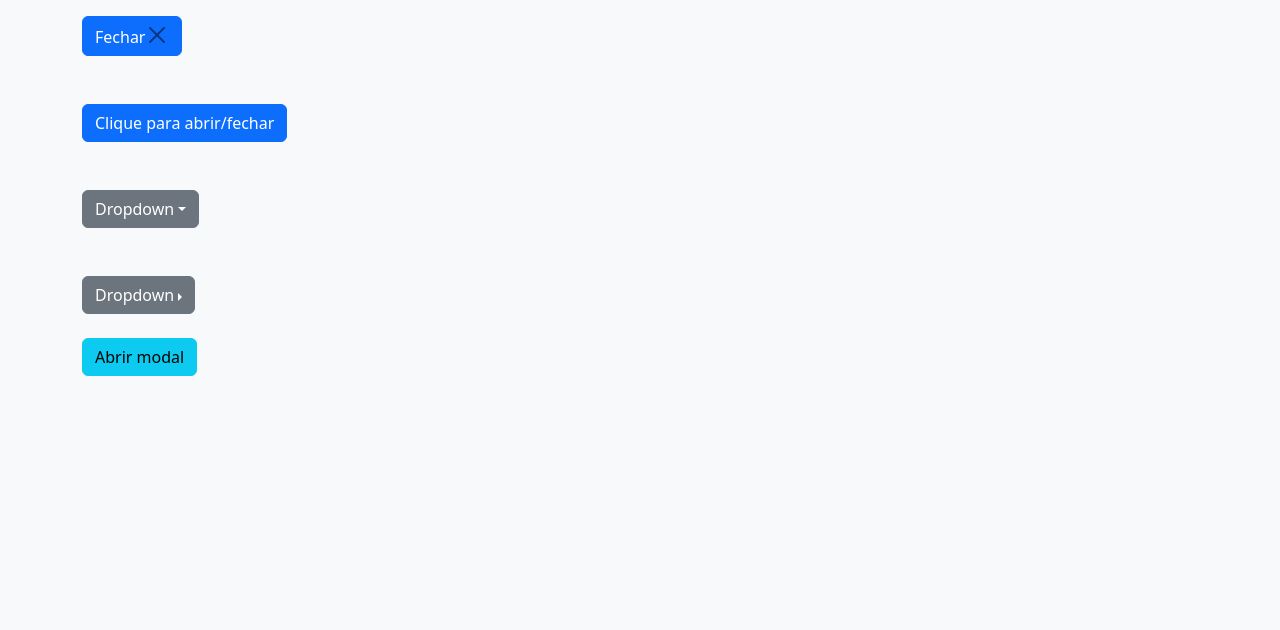
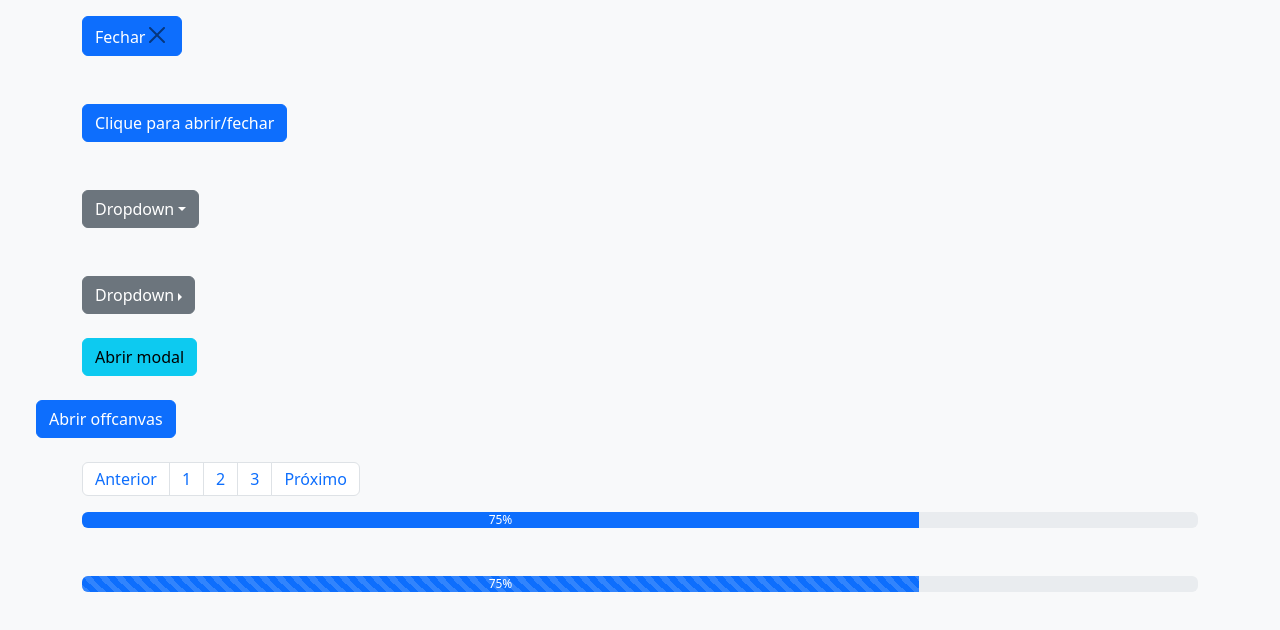
Before and after one commit to denisrodrigues-ita/cursobootstrapfive, a React (Vite) app: page /accordion in a window 1280 px wide. Shown: the part 4134-4764 px from the top of the page. Built offline with nearby package versions, Linux system fonts and the light colour scheme.

Commit message:
progress

```diff
--- a/src/pages/Accordion/index.jsx
+++ b/src/pages/Accordion/index.jsx
@@ -348,12 +348,12 @@ const Accordion = () => {
       </div>
 
       {/* Slider */}
-      <div class="container mb-4">
-        <div class="col-8">
-          <div id="carousel" class="carousel slide" data-bs-ride="carousel">
-            <div class="carousel-indicators">
+      <div className="container mb-4">
+        <div className="col-8">
+          <div id="carousel" className="carousel slide" data-bs-ride="carousel">
+            <div className="carousel-indicators">
               <button
-                class="active"
+                className="active"
                 type="button"
                 data-bs-target="#carousel"
                 data-bs-slide-to="0"
@@ -375,27 +375,27 @@ const Accordion = () => {
                 aria-label="Slide 3"
               ></button>
             </div>
-            <div class="carousel-inner">
-              <div class="carousel-item active" id="carousel-item-1">
+            <div className="carousel-inner">
+              <div className="carousel-item active" id="carousel-item-1">
                 <img
                   src="https://via.placeholder.com/300"
-                  class="d-block w-100"
+                  className="d-block w-100"
                   alt="minha imagem"
                 />
-                <div class="carousel-caption">
+                <div className="carousel-caption">
                   <h5>First slide label</h5>
                   <p>
                     Some representative placeholder content for the first slide.
                   </p>
                 </div>
               </div>
-              <div class="carousel-item" id="carousel-item-2">
+              <div className="carousel-item" id="carousel-item-2">
                 <img
                   src="https://via.placeholder.com/300"
-                  class="d-block w-100"
+                  className="d-block w-100"
                   alt="minha imagem"
                 />
-                <div class="carousel-caption">
+                <div className="carousel-caption">
                   <h5>Second slide label</h5>
                   <p>
                     Some representative placeholder content for the second
@@ -403,13 +403,13 @@ const Accordion = () => {
                   </p>
                 </div>
               </div>
-              <div class="carousel-item" id="carousel-item-3">
+              <div className="carousel-item" id="carousel-item-3">
                 <img
                   src="https://via.placeholder.com/300"
-                  class="d-block w-100"
+                  className="d-block w-100"
                   alt="minha imagem"
                 />
-                <div class="carousel-caption">
+                <div className="carousel-caption">
                   <h5>Third slide label</h5>
                   <p>
                     Some representative placeholder content for the third slide.
@@ -418,35 +418,35 @@ const Accordion = () => {
               </div>
             </div>
             <button
-              class="carousel-control-prev"
+              className="carousel-control-prev"
               type="button"
               data-bs-target="#carousel"
               data-bs-slide="prev"
             >
               <span
-                class="carousel-control-prev-icon"
+                className="carousel-control-prev-icon"
                 aria-hidden="true"
               ></span>
-              <span class="visually-hidden">Previous</span>
+              <span className="visually-hidden">Previous</span>
             </button>
             <button
-              class="carousel-control-next"
+              className="carousel-control-next"
               type="button"
               data-bs-target="#carousel"
               data-bs-slide="next"
             >
               <span
-                class="carousel-control-next-icon"
+                className="carousel-control-next-icon"
                 aria-hidden="true"
               ></span>
-              <span class="visually-hidden">Next</span>
+              <span className="visually-hidden">Next</span>
             </button>
           </div>
         </div>
       </div>
 
       {/* close button */}
-      <div class="container">
+      <div className="container">
         <p>
           Clique para fechar{" "}
           <button
@@ -455,7 +455,7 @@ const Accordion = () => {
             aria-label="Close"
           ></button>
         </p>
-        <a href="#" class="btn btn-primary">
+        <a href="#" className="btn btn-primary">
           Fechar
           <button
             className="btn-close"
@@ -466,7 +466,7 @@ const Accordion = () => {
       </div>
 
       {/* Collapse */}
-      <div class="container mt-5">
+      <div className="container mt-5">
         <button
           className="btn btn-primary"
           type="button"
@@ -477,7 +477,7 @@ const Accordion = () => {
         >
           Clique para abrir/fechar
         </button>
-        <div class="collapse" id="collapse">
+        <div className="collapse" id="collapse">
           <div className="col-12 mt-4">
             Lorem ipsum dolor, sit amet consectetur adipisicing elit. Neque
             totam itaque nulla quas, nobis hic asperiores accusamus nesciunt ad,
@@ -567,11 +567,11 @@ const Accordion = () => {
       <div
         className="modal fade"
         id="modal"
-        tabindex="-1"
+        tabIndex="-1"
         aria-labelledby="modalLabel"
         aria-hidden="true"
       >
-        <div className="modal-dialog">
+        <div className="modal-dialog modal-dialog-centered">
           <div className="modal-content">
             <div className="modal-header">
               <h5 className="modal-title" id="modalLabel">
@@ -607,6 +607,110 @@ const Accordion = () => {
           </div>
         </div>
       </div>
+
+      {/* Off Canvas */}
+      <div className="container m-4">
+        <button
+          className="btn btn-primary"
+          type="button"
+          data-bs-toggle="offcanvas"
+          data-bs-target="#offcanvas"
+          aria-controls="offcanvas"
+        >
+          Abrir offcanvas
+        </button>
+        <div
+          className="offcanvas offcanvas-start"
+          tabIndex="-1"
+          id="offcanvas"
+          aria-labelledby="offcanvasLabel"
+        >
+          <div className="offcanvas-header">
+            <h5 className="offcanvas-title" id="offcanvasLabel">
+              Offcanvas
+            </h5>
+            <button
+              type="button"
+              className="btn-close text-reset"
+              data-bs-dismiss="offcanvas"
+              aria-label="Close"
+            ></button>
+          </div>
+          <div className="offcanvas-body">
+            <ul>
+              <li>Item 1</li>
+              <li>Item 2</li>
+              <li>Item 3</li>
+              <li>Item 4</li>
+              <li>Item 5</li>
+              <li>Item 6</li>
+              <li>Item 7</li>
+              <li>Item 8</li>
+            </ul>
+          </div>
+        </div>
+      </div>
+
+      {/* Paginação */}
+      <div className="container">
+        <nav aria-label="Page navigation example">
+          <ul className="pagination">
+            <li className="page-item">
+              <a className="page-link" href="#">
+                Anterior
+              </a>
+            </li>
+            <li className="page-item">
+              <a className="page-link" href="#">
+                1
+              </a>
+            </li>
+            <li className="page-item">
+              <a className="page-link" href="#">
+                2
+              </a>
+            </li>
+            <li className="page-item">
+              <a className="page-link" href="#">
+                3
+              </a>
+            </li>
+            <li className="page-item">
+              <a className="page-link" href="#">
+                Próximo
+              </a>
+            </li>
+          </ul>
+        </nav>
+      </div>
+
+      {/* Progress */}
+      <div className="container">
+        <div className="progress">
+          <div
+            className="progress-bar"
+            role="progressbar"
+            style={{ width: "75%" }}
+            aria-valuenow="75"
+            aria-valuemin="0"
+            aria-valuemax="100"
+          >
+            75%
+          </div>
+        </div>
+        <div className="progress mt-5">
+          <div
+            className="progress-bar progress-bar-striped"
+            role="progressbar"
+            style={{ width: "75%" }}
+            aria-valuenow="75"
+            aria-valuemin="0"
+            aria-valuemax="100"
+          >
+            75%
+          </div>
+        </div>
+      </div>
     </>
   );
 };
```
